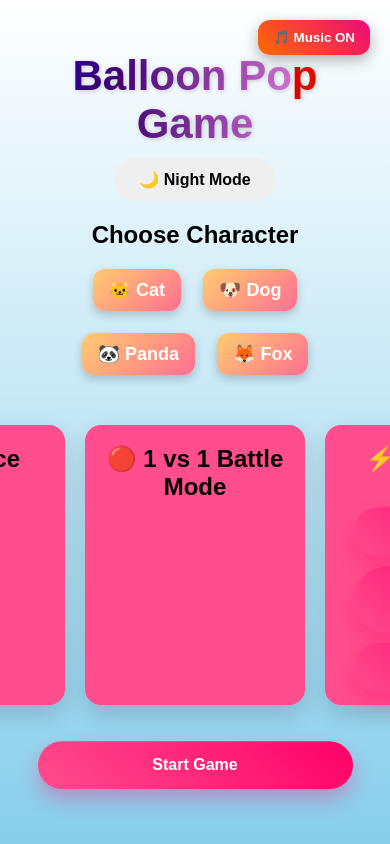
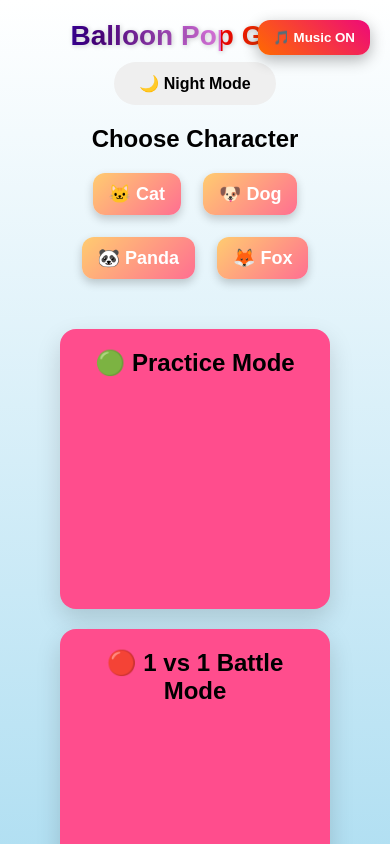
Before and after one commit to nithyasrimorla-png/balloon-game, a React (Vite) app: page / in a window 390 px wide. Shown: the top 844 px of the page. Built offline with nearby package versions, Linux system fonts and the light colour scheme.

Commit message:
Updated mobile layout and fixes

```diff
--- a/src/index.css
+++ b/src/index.css
@@ -23,11 +23,19 @@
   color: #ff4d8d;
   text-shadow: 1px 1px 5px rgba(0,0,0,0.2);
 }
-
 .card-container {
   display: flex;
   gap: 20px;
   margin: 30px 0;
+  flex-wrap: wrap;
+  justify-content: center;
+}
+@media (max-width: 600px) {
+  .card {
+    width: 90%;
+    max-width: 300px;
+    height: auto;
+  }
 }
 
 .card {
@@ -68,7 +76,7 @@
 .game {
   position: relative;
   width: 100%;
-  height: 100vh;
+  height: 100dvh;
 
   /* SKY */
   background-image: url("/sky.jpg");
@@ -504,15 +512,15 @@ h1 {
     opacity: 0;
   }
 }
-html, body {
+html,
+body {
   margin: 0;
   padding: 0;
-  overflow: hidden;
-  touch-action: manipulation;
+  overflow-x: hidden;
+  overflow-y: auto;
 }
-
 .game {
-  width: 100vw;
+  width: 100%;
   height: 100vh;
 }
 .game {
@@ -546,10 +554,11 @@ html, body {
     font-size: 16px;
   }
 
-  .mode-card {
-    width: 90% !important;
+  @media (max-width: 600px) {
+  .card {
+    width: 90%;
   }
-
+}
   .question-box {
     width: 90%;
     font-size: 14px;
@@ -571,3 +580,18 @@ html, body {
     opacity: 0;
   }
 }
+@media (max-width: 600px) {
+
+  .card-container {
+    flex-direction: column;
+    align-items: center;
+  }
+
+  .home h1 {
+    font-size: 28px;
+  }
+
+  .play-btn {
+    width: 90%;
+  }
+}
```
